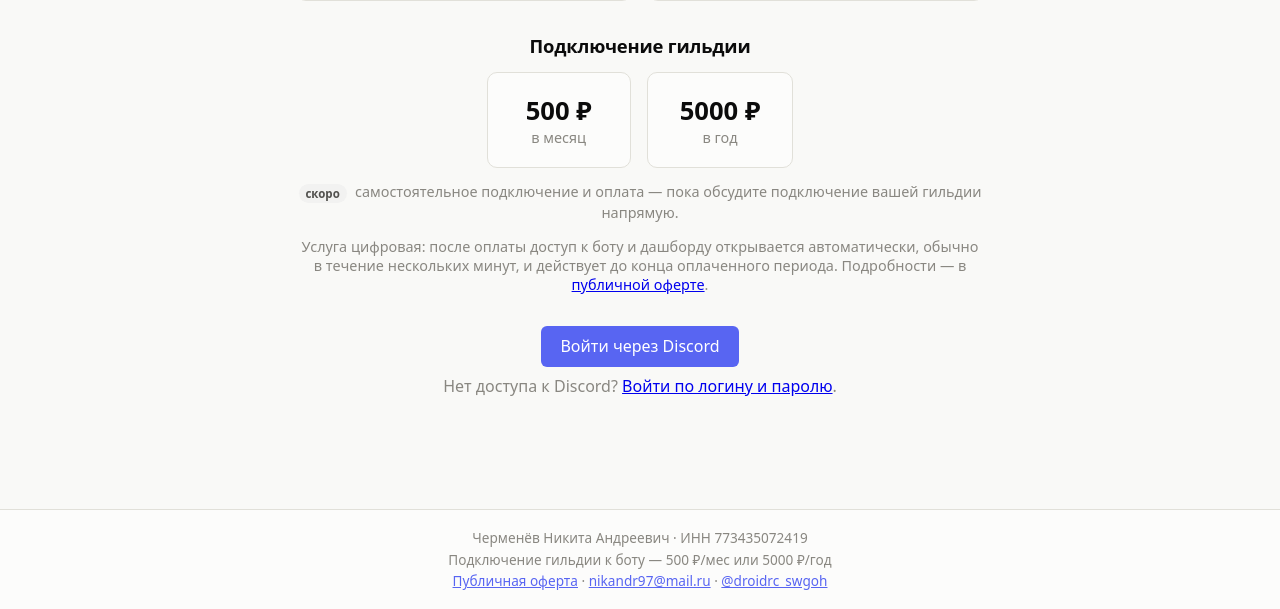
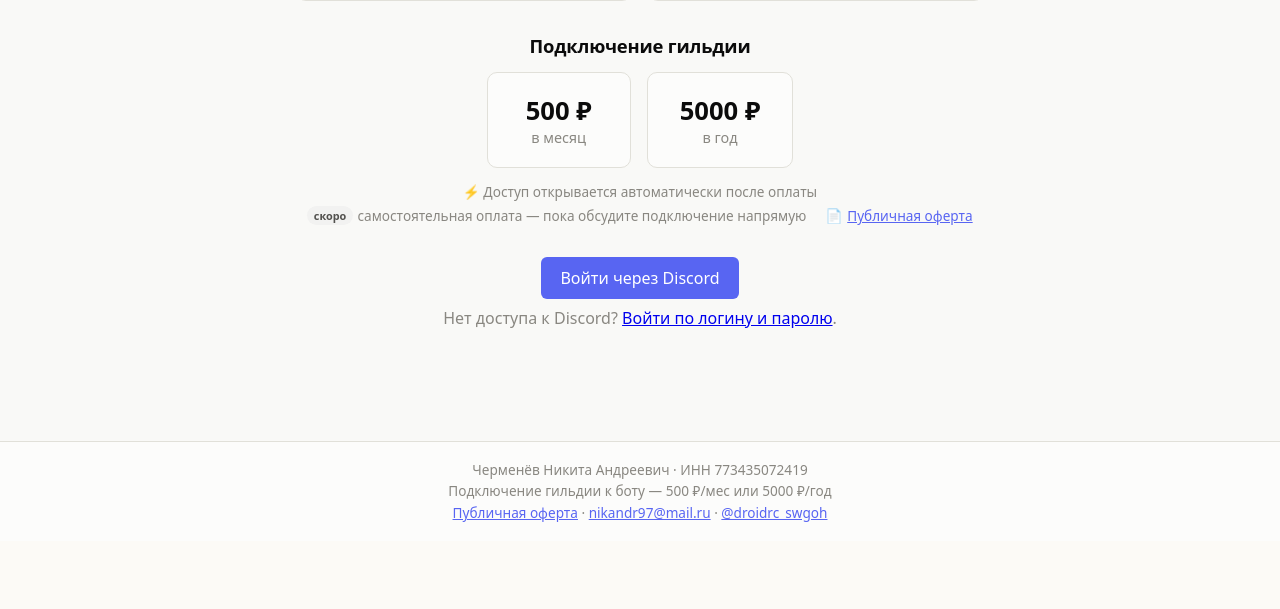
Before and after one commit to NickitaCh/ac_droidec, a FastAPI app: page / in a window 1280 px wide. Shown: the part 426-1035 px from the top of the page. After the commit the page ends 948 px from the top, so only its background shows below. Run offline with FastAPI, Linux system fonts and the light colour scheme; parts of the project's set-up code (start-up, migrations or seed data) failed here and were passed over.

Commit message:
веб: причесать блок "Подключение гильдии" на лендинге
Три отдельных абзаца мелкого текста подряд после кнопки приглашения
некрасиво переносились и выглядели стеной текста — свели в одну
компактную строку коротких пунктов, кнопку сделали основным CTA.

Co-Authored-By: Claude Sonnet 5 <noreply@anthropic.com>
Claude-Session: https://claude.ai/code/session_01M7SnokDQGF8cTRgYeRatHP

```diff
--- a/web/static/style.css
+++ b/web/static/style.css
@@ -140,8 +140,25 @@ h1, h2 { letter-spacing: -0.01em; }
 }
 .pricing-card-price { font-size: 1.6em; font-weight: 700; color: var(--fg); }
 .pricing-card-period { color: var(--fg-muted); font-size: 0.9em; }
-.landing-cta-note { font-size: 0.9em; }
-.landing-cta-note .badge { margin-right: 0.4em; vertical-align: middle; }
+.landing-cta { margin: 1em 0 0.5em; }
+
+.landing-meta {
+    list-style: none;
+    margin: 1em 0 0;
+    padding: 0;
+    display: flex;
+    flex-wrap: wrap;
+    justify-content: center;
+    gap: 0.4em 1.4em;
+    color: var(--fg-muted);
+    font-size: 0.85em;
+}
+.landing-meta li { display: flex; align-items: center; gap: 0.35em; white-space: nowrap; }
+.landing-meta a { color: var(--accent); }
+.landing-meta .badge { vertical-align: middle; }
+@media (max-width: 30em) {
+    .landing-meta li { white-space: normal; text-align: center; }
+}
 
 .landing-login { text-align: center; }
 
--- a/web/templates/dashboard.html
+++ b/web/templates/dashboard.html
@@ -46,10 +46,6 @@
 
         <section class="landing-pricing">
             <h2>Подключение гильдии</h2>
-            {% if bot_invite_url %}
-                <p><a class="button button-secondary" href="{{ bot_invite_url }}" target="_blank" rel="noopener">➕ Пригласить бота на сервер</a></p>
-                <p class="muted landing-cta-note" style="margin-top: -0.5em;">Пригласить можно в любой момент — до оплаты или после, боту нужны стандартные права на приглашении.</p>
-            {% endif %}
             <div class="pricing-grid">
                 <div class="pricing-card">
                     <div class="pricing-card-price">500 ₽</div>
@@ -60,10 +56,14 @@
                     <div class="pricing-card-period">в год</div>
                 </div>
             </div>
-            <p class="muted landing-cta-note"><span class="badge badge-neutral">скоро</span> самостоятельное подключение и оплата — пока обсудите подключение вашей гильдии напрямую.</p>
-            <p class="muted landing-cta-note">Услуга цифровая: после оплаты доступ к боту и дашборду открывается
-            автоматически, обычно в течение нескольких минут, и действует до конца
-            оплаченного периода. Подробности — в <a href="/oferta">публичной оферте</a>.</p>
+            {% if bot_invite_url %}
+                <p class="landing-cta"><a class="button" href="{{ bot_invite_url }}" target="_blank" rel="noopener">➕ Пригласить бота на сервер</a></p>
+            {% endif %}
+            <ul class="landing-meta">
+                <li>⚡ Доступ открывается автоматически после оплаты</li>
+                <li><span class="badge badge-neutral">скоро</span> самостоятельная оплата — пока обсудите подключение напрямую</li>
+                <li>📄 <a href="/oferta">Публичная оферта</a></li>
+            </ul>
         </section>
 
         <section class="landing-login">
```
